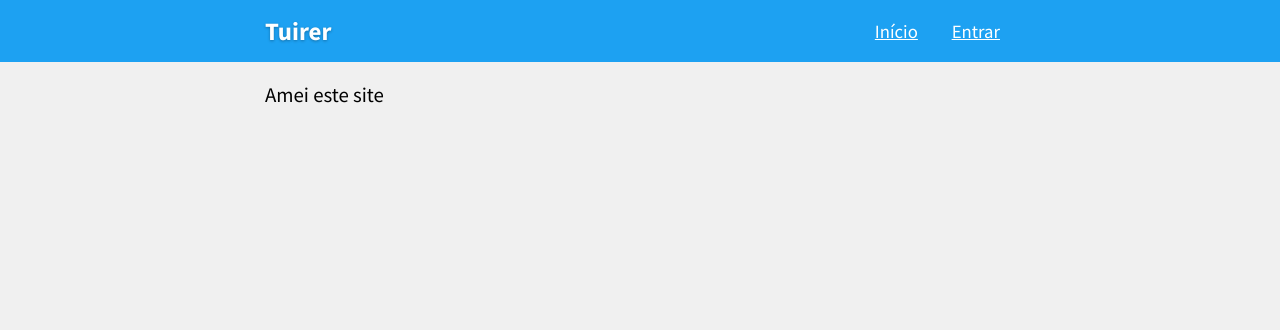
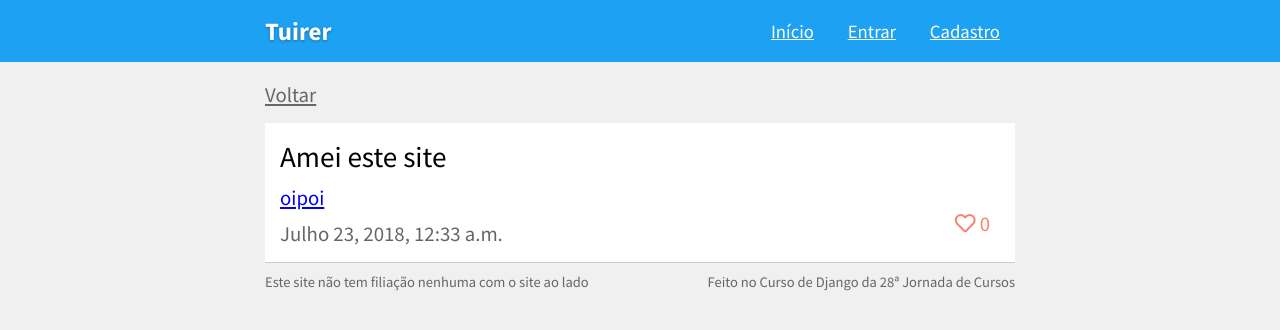
Before and after one commit to vanessa/tuirer, a Django app: page /tuite/25 in a window 1280 px wide. Shown: the top 330 px of the page. Run offline with Django 3.2, Linux system fonts and the light colour scheme; data comes from the database, SQL or seed files in the repository; both versions use the stored data as it was after the commit; some libraries are stand-ins or nearby versions.

Commit message:
Style Tuite detail page, implement signup

```diff
--- a/assets/style.css
+++ b/assets/style.css
@@ -12,6 +12,24 @@ body {
 }
 
 .container {
+    width: 750px;
+    margin: 0 auto;
+}
+
+.back-link {
+    color: #666;
+    margin-bottom: 15px;
+    display: block;
+}
+
+footer {
+    display: flex;
+    font-size: .7em;
+    padding: 10px 0;
+    border-top: 1px solid #ccc;
+    justify-content: space-between;
+    align-items: center;
+    color: #666;
     width: 750px;
     margin: 0 auto;
 }
@@ -41,12 +59,58 @@ body {
 
 .tuite .creator a {
     color: inherit;
-    text-decoration: none;
+    text-decoration: underline;
 }
 
 .tuite .creator a:hover {
     text-decoration: underline;
     color: #1DA1F2;
+}
+
+.tuite .date a {
+    color: inherit;
+    text-decoration: none;
+}
+
+.tuite .date a:hover {
+    color: #1DA1F2;
+    text-decoration: underline;
+}
+
+/* Single tuite card */
+
+.tuite-card {
+    background: #fff;
+    padding: 15px;
+    position: relative;
+}
+
+.tuite-card p:not(:last-of-type) {
+    margin: 0 0 10px;
+}
+
+.tuite-card p:last-of-type {
+    margin: 0;
+}
+
+.tuite-card .content {
+    font-size: 1.4em;
+}
+
+.tuite-card .creator {
+    color: #333;
+}
+
+.tuite-card .date {
+    color: #666;
+}
+
+.like-tuite {
+    color: salmon;
+    position: absolute;
+    bottom: 25px;
+    right: 25px;
+    text-decoration: none;
 }
 
 /* Menu */
@@ -164,3 +228,16 @@ input {
     text-align: center;
     font-size: 1.2em;
 }
+
+/* Form de cadastro */
+
+.helptext {
+    font-size: .8em;
+    color: #666;
+}
+
+.errorlist {
+    padding: 0;
+    list-style: none;
+    color: red;
+}
--- a/templates/base.html
+++ b/templates/base.html
@@ -12,6 +12,12 @@
   <div class="container">
     {% block body %}{% endblock %}
   </div>
+  <footer>
+    <div class="left">Este site não tem filiação nenhuma com o site ao lado</div>
+    <div class="right">Feito no Curso de Django da 28ª Jornada de Cursos</div>
+  </footer>
+
+  <link rel="stylesheet" href="https://use.fontawesome.com/releases/v5.1.1/css/all.css" integrity="sha384-O8whS3fhG2OnA5Kas0Y9l3cfpmYjapjI0E4theH4iuMD+pLhbf6JI0jIMfYcK3yZ" crossorigin="anonymous">
 </body>
 
 </html>
--- a/templates/includes/menu.html
+++ b/templates/includes/menu.html
@@ -14,6 +14,7 @@
             <a href="{% url 'users:logout' %}">Sair</a>
             {% else %}
             <a href="{% url 'users:login' %}">Entrar</a>
+            <a href="{% url 'users:signup' %}">Cadastro</a>
             {% endif %}
         </nav>
     </div>
--- a/templates/single_tuite.html
+++ b/templates/single_tuite.html
@@ -1,5 +1,13 @@
 {% extends 'base.html' %}
 
 {% block body %}
-{{ tuite.content }}
+<a class="back-link" href="{% url 'tuites:list' %}">Voltar</a>
+    <div class="tuite-card">
+        <p class="content">{{ tuite.content }}</p>
+        <p class="creator">
+            <a href="{% url 'users:profile' tuite.creator.id %}">{{ tuite.creator.username }}</a>
+        </p>
+        <p class="date">{{ tuite.date_created }}</p>
+        <a href="#" class="like-tuite" onClick="alert('Cenas dos próximos capítulos...');"><i class="far fa-heart"></i> 0</a>
+    </div>
 {% endblock %}
--- a/users/urls.py
+++ b/users/urls.py
@@ -1,11 +1,12 @@
 from django.urls import path
 
-from users.views import LoginView, LogoutView, ProfileView
+from users.views import LoginView, LogoutView, ProfileView, SignupView
 
 app_name = 'users'
 
 urlpatterns = [
     path('login/', LoginView.as_view(), name='login'),
     path('logout/', LogoutView.as_view(), name='logout'),
+    path('cadastro/', SignupView.as_view(), name='signup'),
     path('perfil/<int:pk>', ProfileView.as_view(), name='profile'),
 ]
```
Also changed, not shown: templates/auth/signup.html (added, +9 -0 lines), users/forms.py (added, +8 -0 lines), users/views.py (+24 -0 lines), db.sqlite3, tuites/views.py (line endings or trailing spaces).
